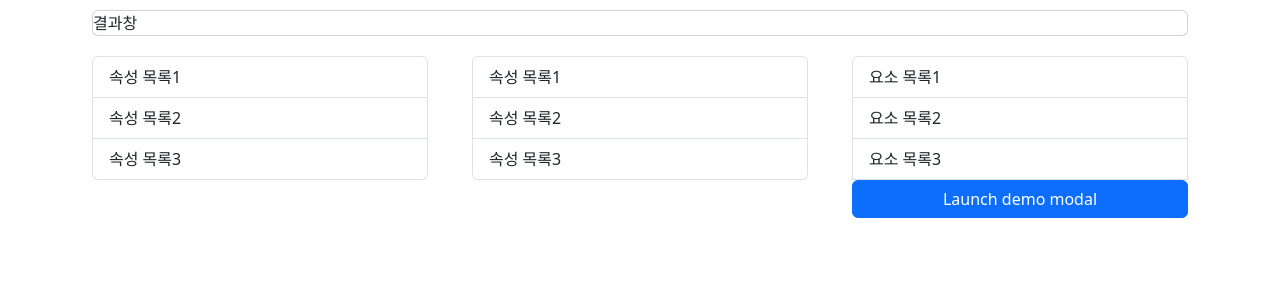
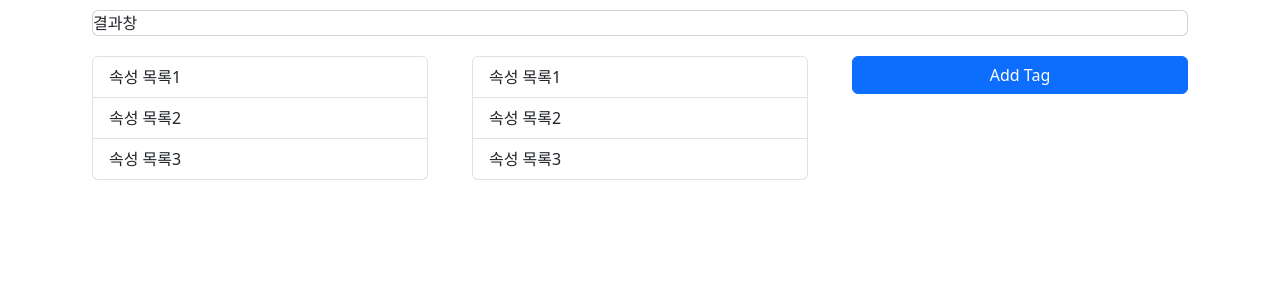
Before and after one commit to black-pepper/HTML-CSS-Study, a React (Create React App) app: page / in a window 1280 px wide. Shown: the top 300 px of the page. Built offline with nearby package versions, Linux system fonts and the light colour scheme.

Commit message:
Update ElementList

```diff
--- a/src/components/ElementList.js
+++ b/src/components/ElementList.js
@@ -1,32 +1,43 @@
 import React, { useState } from 'react';
-import { Modal, Button } from 'react-bootstrap';
 import 'bootstrap/dist/css/bootstrap.min.css';
 import 'bootstrap/dist/js/bootstrap.min.js';
 
 import SelectTagList from './SelectTagList';
 
 const ElementList = () => {
+
+    const [elements, setElements] = useState([]);
+
+    const handleTagSelect = (tagType) => {
+        setElements([...elements, tagType]);
+    };
+
+    const handleTagRemove = (indexToRemove) => {
+        const updatedElements = elements.filter((_, index) => index !== indexToRemove);
+        setElements(updatedElements);
+    };
+
     return (
         <div class="list-group" style={{margin:10}}>
-            <li class="list-group-item">요소 목록1</li>
-            <li class="list-group-item">요소 목록2</li>
-            <li class="list-group-item">요소 목록3</li>
+            {elements.map((element, index) => (
+                <li class="list-group-item d-flex justify-content-between align-items-center" key={index}>
+                    {element}
+                        <button  type="button" class="btn-close" aria-label="Close" onClick={() => handleTagRemove(index)}></button>
+                </li>
+            ))}
             <button type="button" class="btn btn-primary" data-bs-toggle="modal" data-bs-target="#exampleModal">
-            Launch demo modal
+            Add Tag
             </button>
 
             <div class="modal fade" id="exampleModal" tabindex="-1" aria-labelledby="exampleModalLabel" aria-hidden="true">
                 <div class="modal-dialog">
-
                     <div class="modal-content">
                         <div class="modal-header">
                             <h1 class="modal-title fs-5" id="exampleModalLabel">Select Tag</h1>
                             <button type="button" class="btn-close" data-bs-dismiss="modal" aria-label="Close"></button>
                         </div>
-                <SelectTagList/>
-                <div class="modal-footer">
-                    <button type="button" class="btn btn-secondary" data-bs-dismiss="modal">Close</button>
-                    <button type="button" class="btn btn-primary">Save changes</button>
+                        <div className="modal-body">
+                            <SelectTagList onTagSelect={handleTagSelect} />
                         </div>
                     </div>
                 </div>
--- a/src/components/SelectTagList.js
+++ b/src/components/SelectTagList.js
@@ -1,13 +1,24 @@
 import React, { useState } from 'react';
 import'bootstrap/dist/css/bootstrap.min.css';
 
-const SelectTagList = () => {
+const SelectTagList = ({ onTagSelect }) => {
+  const handleTagClick = (tagType) => {
+    // 클릭한 태그를 부모 컴포넌트에 전달
+    onTagSelect(tagType);
+  };
+
     return (
       <div className="list-group" style={{ margin: 10 }}>
         {TagType.map((tagType, index) => (
-          <li className="list-group-item" key={index}>
+          <button
+            className="list-group-item list-group-item-action"
+            key={index}
+            onClick={() => handleTagClick(tagType)}
+            data-bs-dismiss="modal"
+            aria-label="Close"
+          >
             {tagType}
-          </li>
+          </button>
         ))}
       </div>
     );
```
Lines whose indentation alone changed are shown as unchanged.
